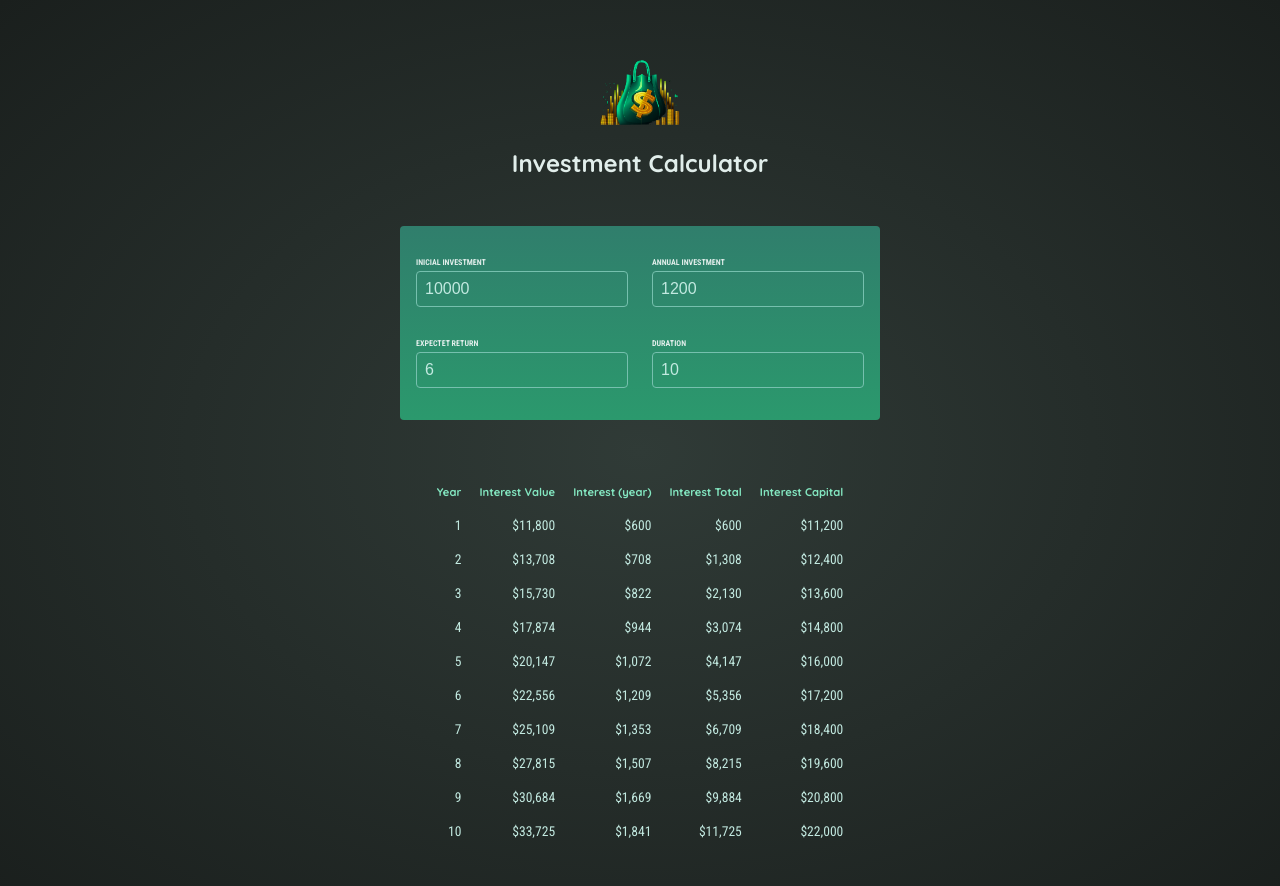
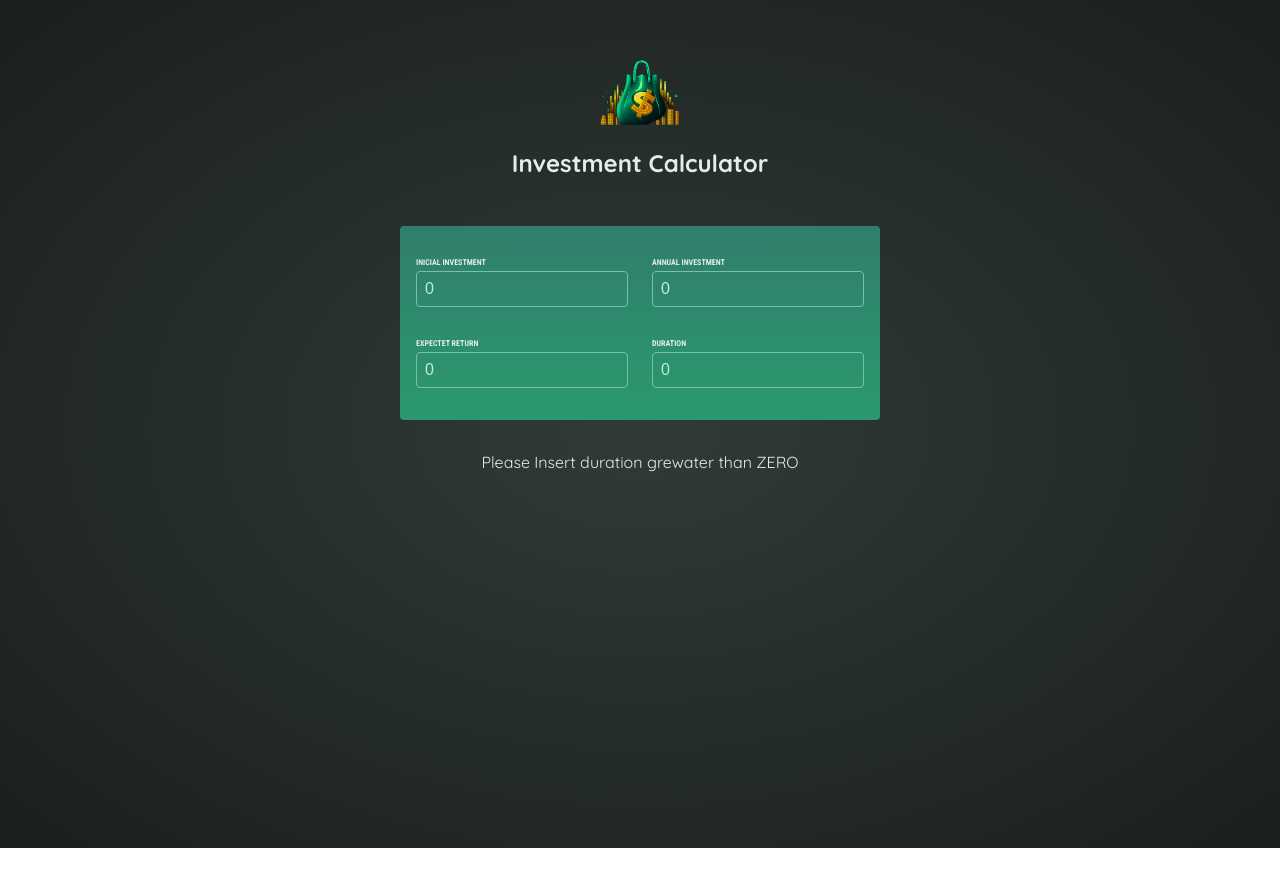
Before and after one commit to RodRothbarth/react_invetCalculator, a React (Vite) app: page / in a window 1280 px wide. Shown: the top 886 px of the page. After the commit the page ends 848 px from the top, so only its background shows below. Built offline with nearby package versions, Linux system fonts and the light colour scheme.

Commit message:
validates table calculation data

```diff
--- a/src/App.jsx
+++ b/src/App.jsx
@@ -5,11 +5,18 @@ import { useState } from "react";
 
 function App() {
   const [formInfo, setFormInfo] = useState({
-    initialInvestment: 10000,
-    annualInvestment: 1200,
-    expectedReturn: 6,
-    duration: 10,
+    initialInvestment: 0,
+    annualInvestment: 0,
+    expectedReturn: 0,
+    duration: 0,
   });
+
+  const validInput =
+    formInfo.duration > 0 ? (
+      <Results formInfo={formInfo} />
+    ) : (
+      <p className="center">Please Insert duration grewater than ZERO</p>
+    );
 
   function handleChange(inputId, newValue) {
     setFormInfo((prevInput) => {
@@ -20,7 +27,7 @@ function App() {
     <>
       <Header />
       <InputForm onChange={handleChange} formInfo={formInfo} />
-      <Results formInfo={formInfo} />
+      {validInput}
     </>
   );
 }
```
